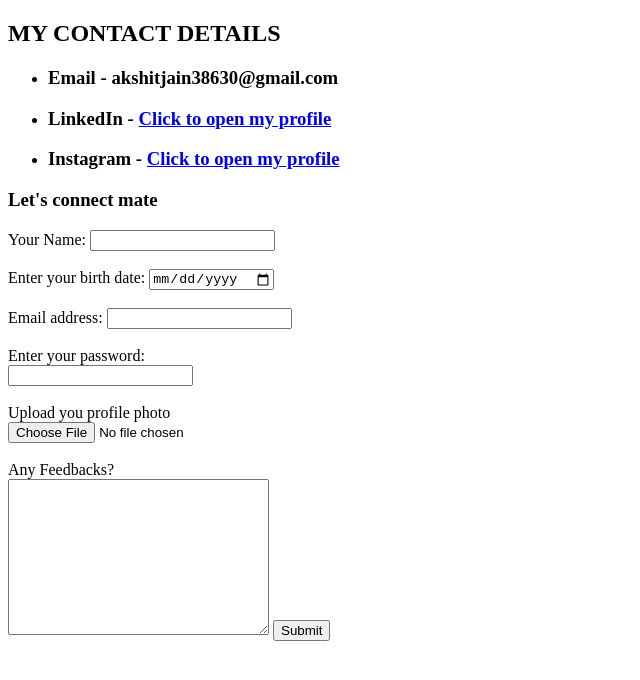
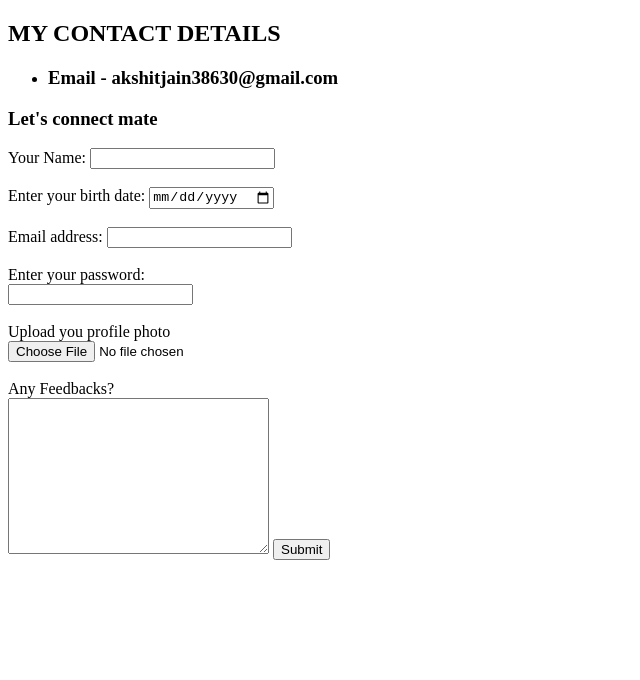
Before and after one commit to Hellcasterx/work101, a plain HTML site: page contactdetails.html in a window 1280 px wide. Shown: the whole page, without its empty margins (0-640 px from the left). Drawn offline with Linux system fonts and the light colour scheme.

Commit message:
Update contactdetails.html

```diff
--- a/contactdetails.html
+++ b/contactdetails.html
@@ -12,12 +12,6 @@
   <ul>
     <li>
       <h3>Email - akshitjain38630@gmail.com</h3>
-    </li>
-    <li>
-      <h3>LinkedIn - <a href="https://www.linkedin.com/in/akshit-jain-6b32a4244/">Click to open my profile</a></h3>
-    </li>
-    <li>
-      <h3>Instagram - <a href="https://www.instagram.com/_akshit_jainn_/">Click to open my profile</a></h3>
     </li>
   </ul>
 
```
